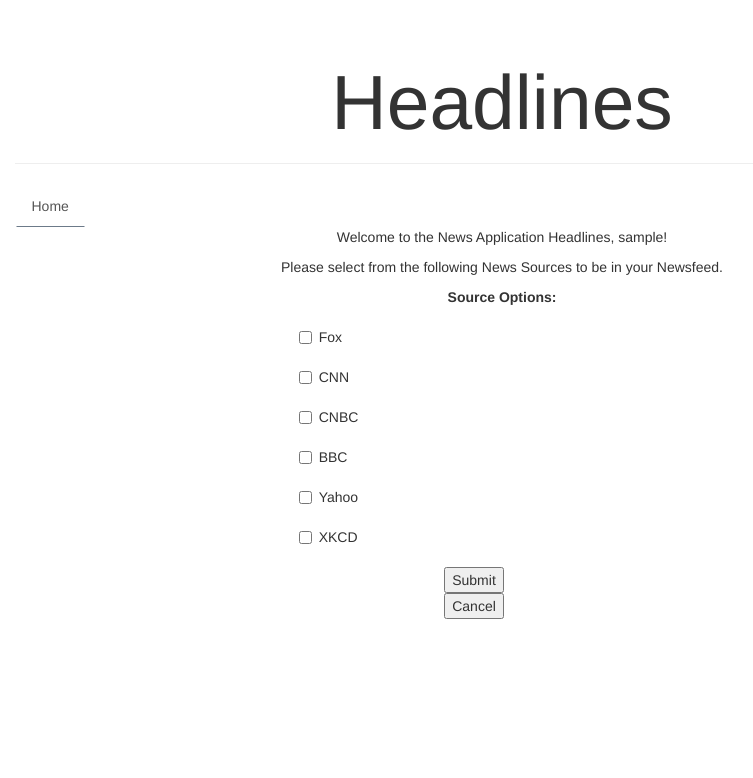
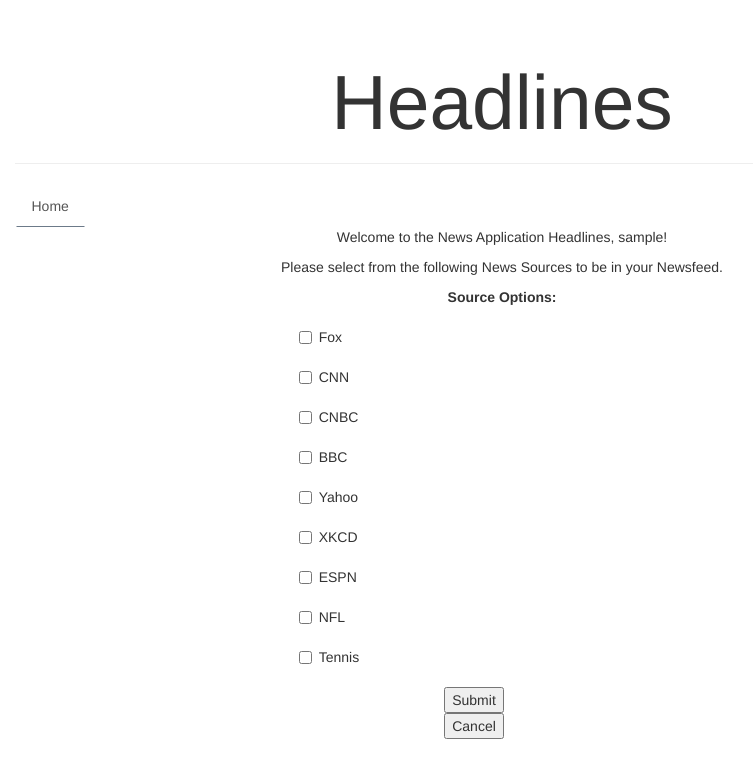
Before and after one commit to shashkambh/headlines, a Node server app: page /preferences in a window 1280 px wide. Shown: the top 778 px of the page, without its empty margins (138-891 px from the left). Run offline with Node 20, Linux system fonts and the light colour scheme; the visitor is signed in with stand-in values (Sample User, id 1); some libraries are stand-ins or nearby versions.

Commit message:
added a few RSS feeds

```diff
--- a/scripts/rss.js
+++ b/scripts/rss.js
@@ -63,6 +63,9 @@
 dbinterface.addFeed('FOX', 'http://feeds.foxnews.com/foxnews/latest');
 dbinterface.addFeed('CNN', 'http://rss.cnn.com/rss/cnn_topstories.rss');
 dbinterface.addFeed('Yahoo', 'http://apps.shareholder.com/rss/rss.aspx?channels=632&companyid=YHOO&sh_auth=4350265862%2E0%2E0%2E42851%2E51676db2d98fa83fe60151eb8eced4b5');
+dbinterface.addFeed('ESPN', 'http://www.espn.com/espn/rss/news');
+dbinterface.addFeed('NFL', 'http://www.espn.com/espn/rss/nfl/news');
+dbinterface.addFeed('Tennis', 'http://www.atpworldtour.com/en/media/rss-feed/xml-feed');
 
 dbinterface.getFeedLinks(updateAllFeeds);
 
--- a/views/index.ejs
+++ b/views/index.ejs
@@ -53,7 +53,6 @@
         <% } %>
         </ul>
     </div>
-
 </body>
 
   <% include jsdefaults.ejs %>
--- a/views/preferences.ejs
+++ b/views/preferences.ejs
@@ -52,7 +52,11 @@
 		CNBC: "http://www.cnbc.com/id/100003114/device/rss/rss.html",
 		BBC: "http://feeds.bbci.co.uk/news/rss.xml?edition=uk",
 		Yahoo: "http://apps.shareholder.com/rss/rss.aspx?channels=632&companyid=YHOO&sh_auth=4350265862%2E0%2E0%2E42851%2E51676db2d98fa83fe60151eb8eced4b5",
-		XKCD: "https://xkcd.com/rss.xml"
+		XKCD: "https://xkcd.com/rss.xml",
+		ESPN: "http://www.espn.com/espn/rss/news",
+		NFL: "http://www.espn.com/espn/rss/nfl/news",
+		Tennis: "http://www.atpworldtour.com/en/media/rss-feed/xml-feed"
+
 	};
 	//set all checkboxes to empty
 	if(user.favSources == null || user.favSources.length <= 0){
@@ -70,7 +74,7 @@
 	<div class="checkbox">
 	<%  }
 	} else{
-
+		var counter = 0;
 	for(news in newsEnum){%>
 		<% if(user.favSources.indexOf(newsEnum[news].toString().trim()) >= 0){ %>
 
```
